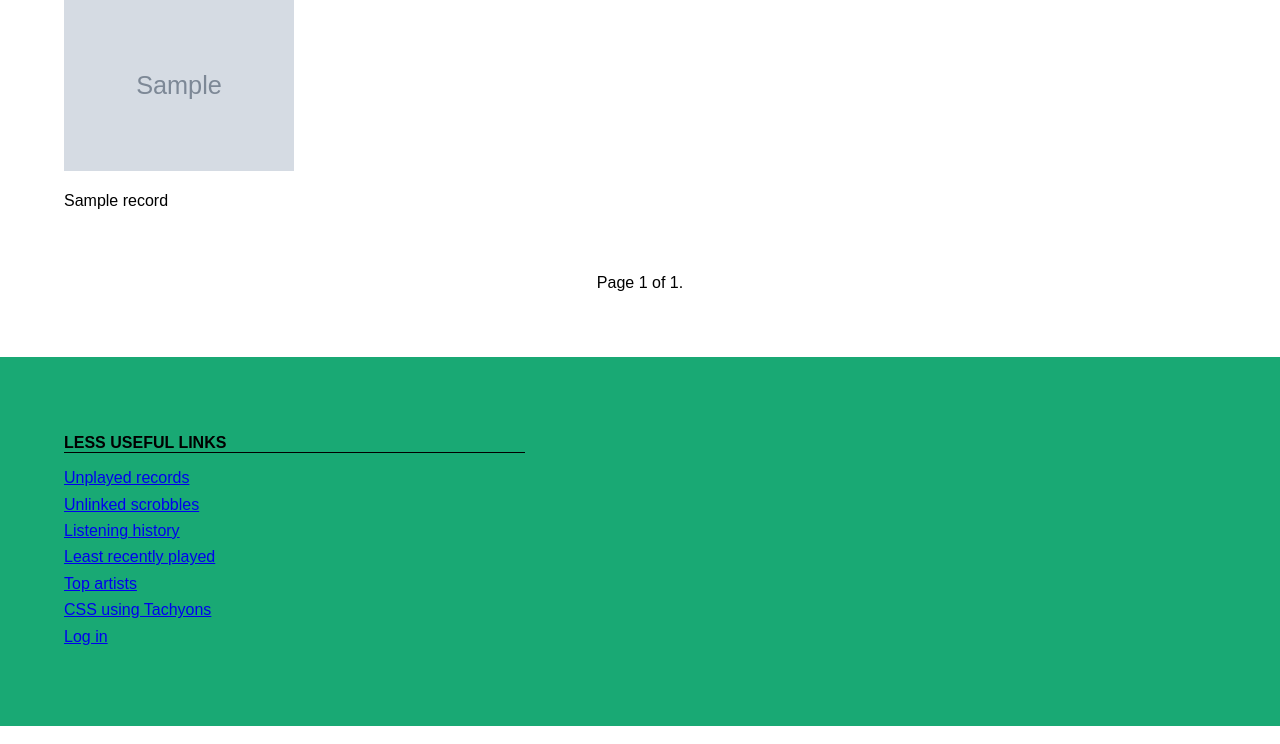
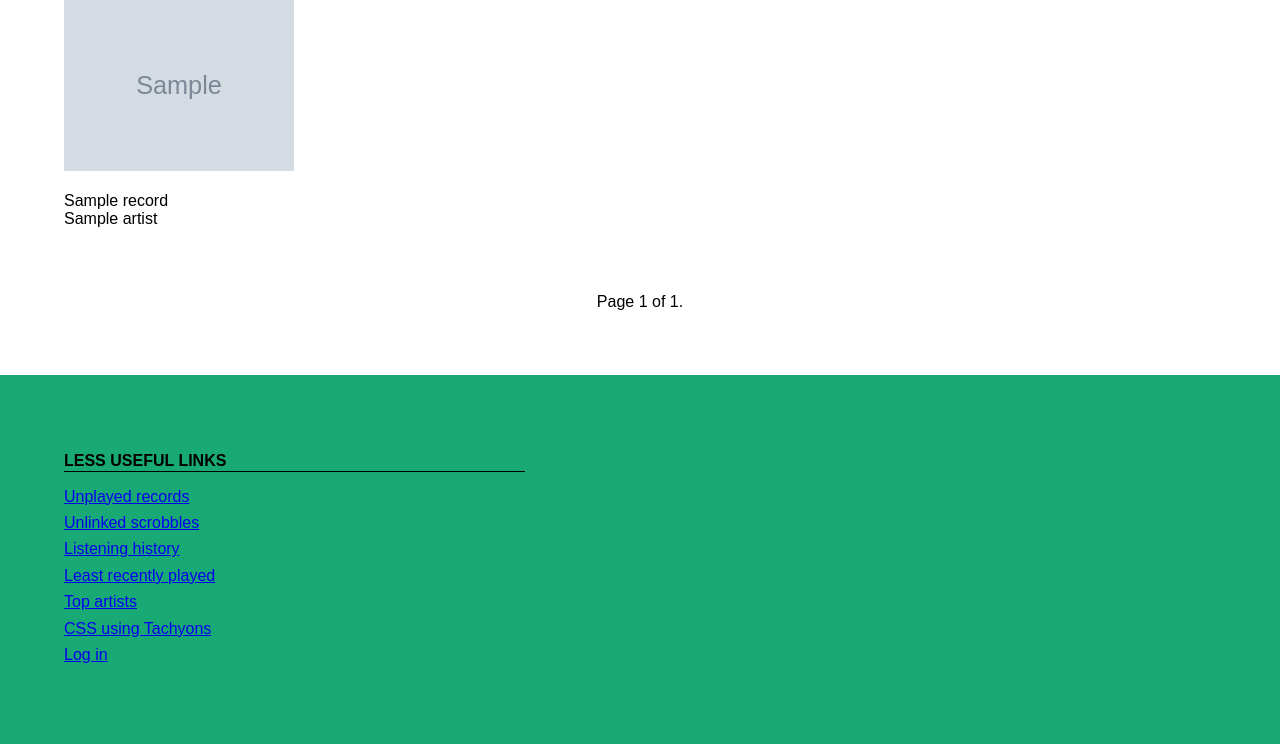
Before and after one commit to davidmiller/inasilentway, a Django app: template inasilentway/templates/inasilentway/record_list.html in a window 1280 px wide. Shown: the part 298-1042 px from the top of the page. Run offline with Django 3.2, Linux system fonts and the light colour scheme; the template is opened without the code that fills it: most values are stand-ins (such as "Sample title", 1, 10 or a date in 2020); grey boxes marked "Sample" are stand-in pictures; some libraries are stand-ins or nearby versions.

Commit message:
List all artist names in ist view

```diff
--- a/inasilentway/templates/inasilentway/record_list.html
+++ b/inasilentway/templates/inasilentway/record_list.html
@@ -36,6 +36,10 @@
         </a>
         <p class="w-60">
           {{ record.title }}
+          <br />
+          {% for artist in record.artist.all %}
+            {{ artist.name }}{% if not forloop.last %},{% endif %}
+        {% endfor %}
         </p>
       </div>
       {% if forloop.counter|divisibleby:"5" %}
```
